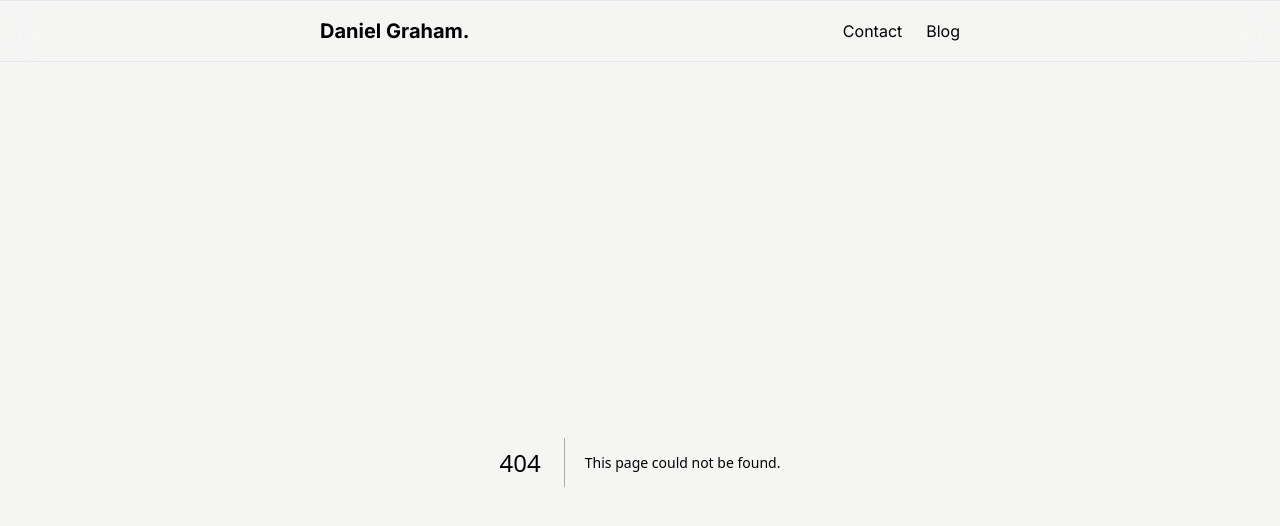
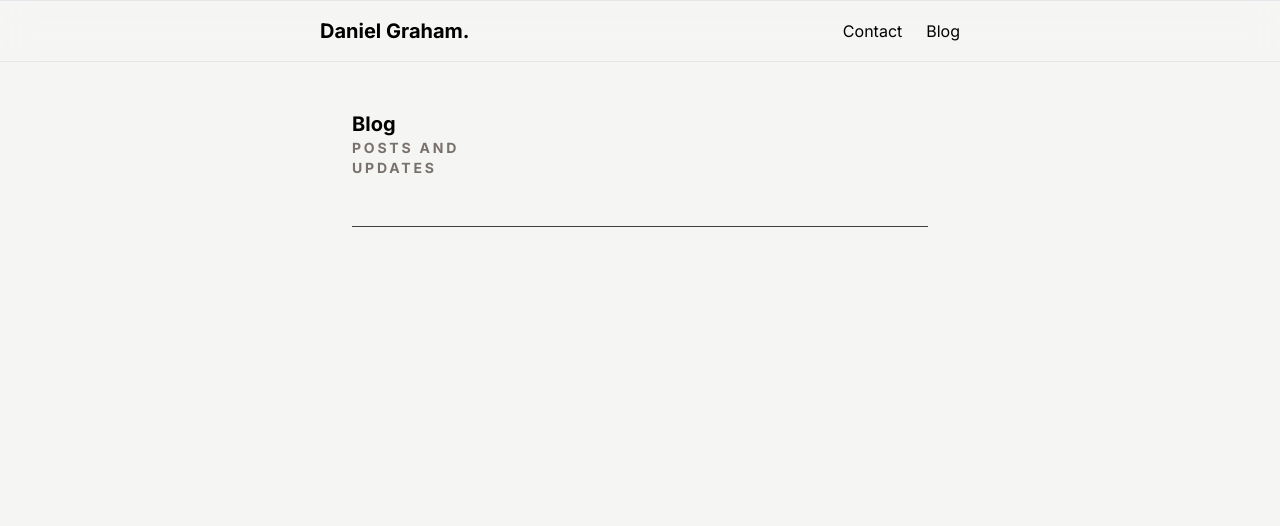
Before and after one commit to dangraham99/portfolio-2024, a Next.js app: page /blog in a window 1280 px wide. Before the commit this address had no page. Shown: the top 526 px of the page. Built offline with nearby package versions, Linux system fonts and the light colour scheme.

Commit message:
placeholder page

```diff
--- /dev/null
+++ b/src/app/blog/page.js
@@ -0,0 +1,17 @@
+import React from 'react'
+import Section from '@/components/home/Section'
+import Image from 'next/image'
+
+function Blog() {
+    return (
+        <Section title={"Blog"} subtitle={"Posts and updates"}>
+
+
+
+
+
+        </Section>
+    )
+}
+
+export default Blog
```
